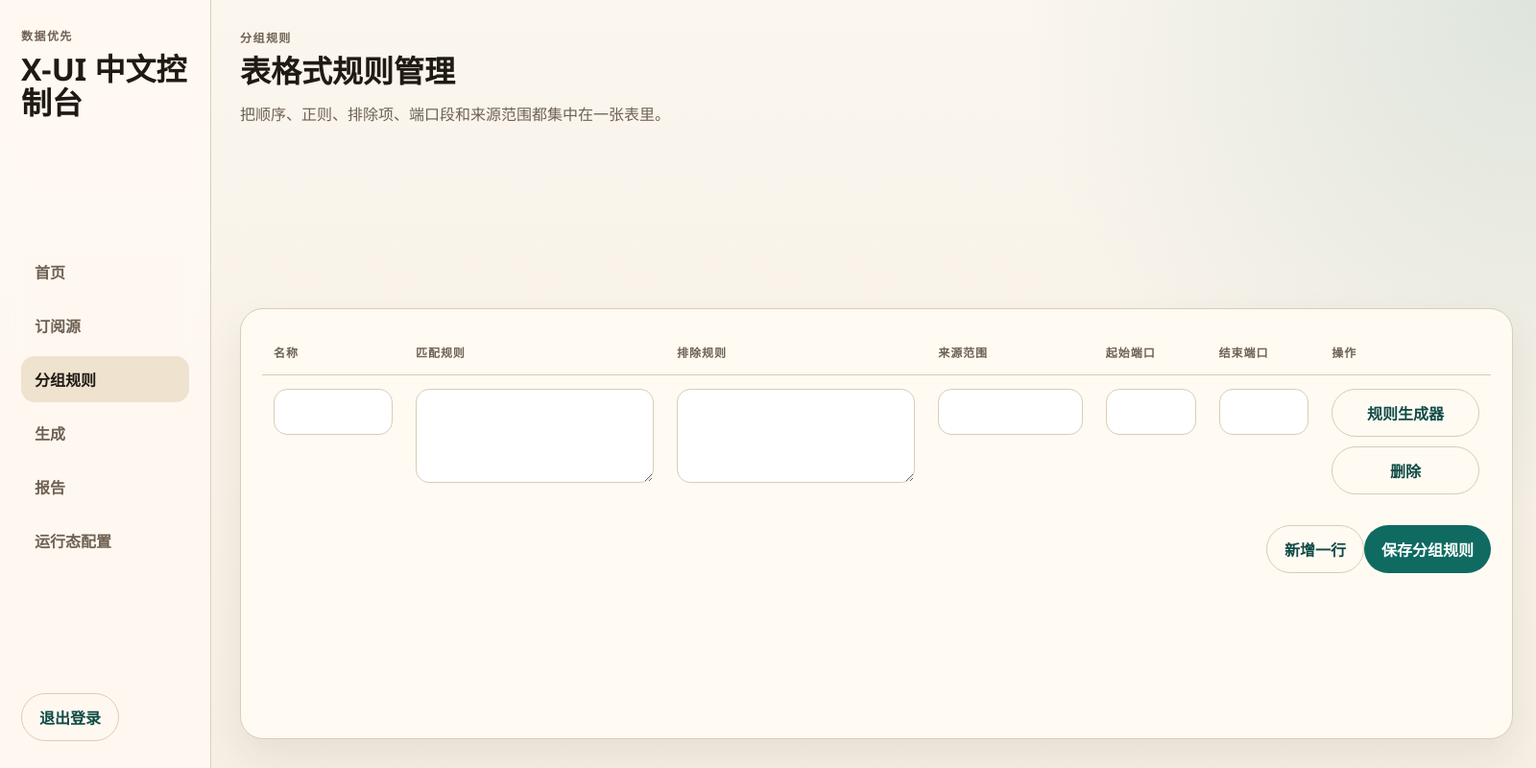
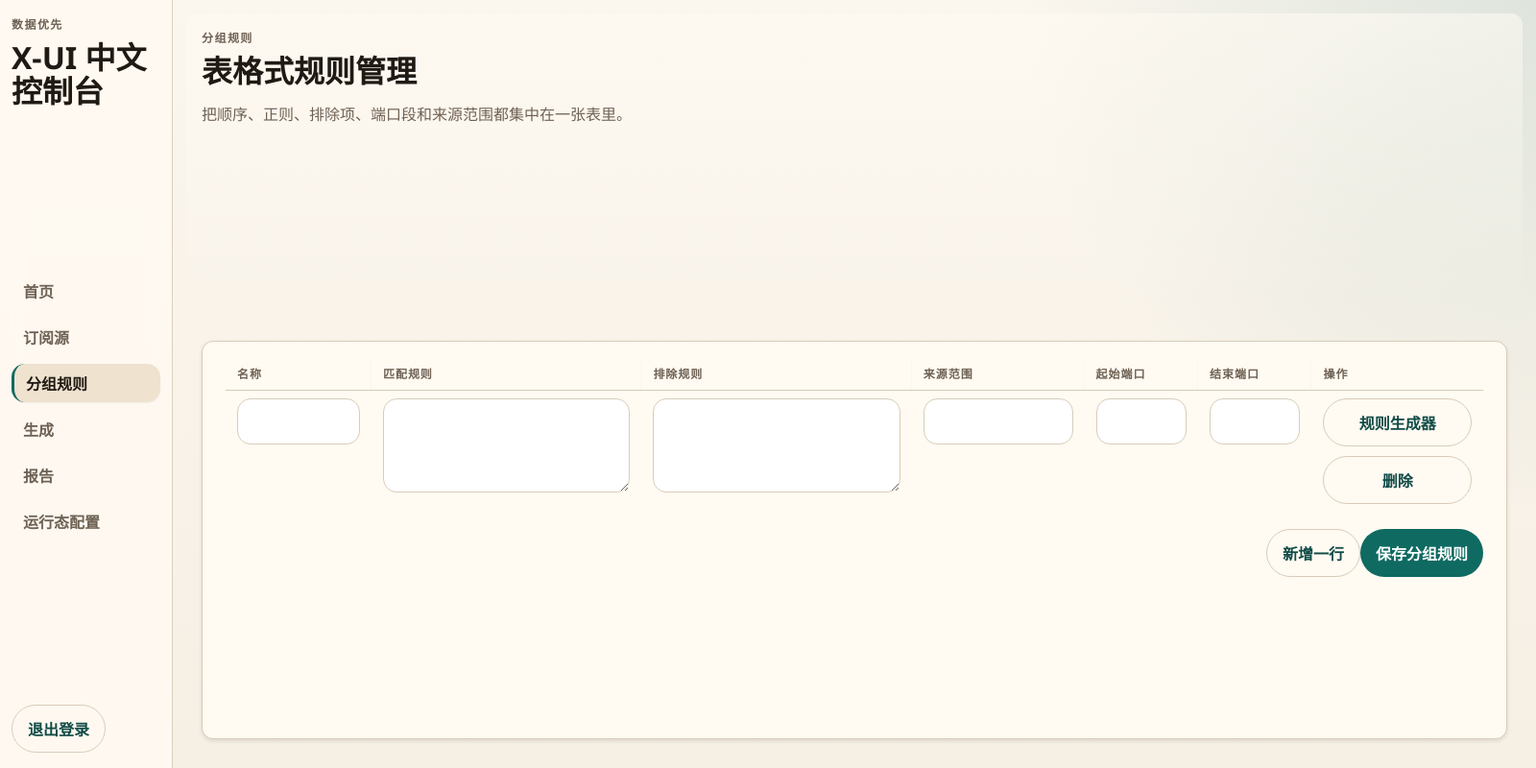
Before and after one commit to yinz628/xui_config, a Python web app: template xui_port_pool_generator_web/templates/groups.html in a window 1600 px wide. Shown: the whole page at 96% size. Run offline with Jinja, Linux system fonts and the light colour scheme; the template is opened without the code that fills it, so the values that code supplies are empty.

Commit message:
style(web): CSS设计系统重构 - 变量化spacing/shadow/transition/radius + 响应式优化 + 测试同步

```diff
--- a/xui_port_pool_generator_web/static/app.css
+++ b/xui_port_pool_generator_web/static/app.css
@@ -8,6 +9,28 @@
   --accent: #0f6a61;
   --accent-strong: #114c47;
   --danger: #9b3d2b;
+
+  /* Spacing scale */
+  --spacing-xs: 4px;
+  --spacing-sm: 8px;
+  --spacing-md: 12px;
+  --spacing-lg: 16px;
+  --spacing-xl: 24px;
+
+  /* Shadow system */
+  --shadow-sm: 0 1px 2px rgba(0, 0, 0, 0.05);
+  --shadow-md: 0 2px 4px rgba(0, 0, 0, 0.1);
+  --shadow-lg: 0 4px 8px rgba(0, 0, 0, 0.15);
+
+  /* Transition durations */
+  --transition-fast: 0.15s;
+  --transition-normal: 0.25s;
+  --transition-slow: 0.4s;
+
+  /* Border radius */
+  --radius-sm: 4px;
+  --radius-md: 8px;
+  --radius-lg: 12px;
 }
 
 * { box-sizing: border-box; }
@@ -50,8 +73,9 @@ a { color: inherit; text-decoration: none; }
 .summary-card {
   background: var(--surface);
   border: 1px solid var(--line);
-  border-radius: 24px;
-  box-shadow: 0 18px 40px rgba(50, 34, 16, 0.08);
+  border-radius: var(--radius-lg);
+  box-shadow: var(--shadow-md);
+  transition: box-shadow var(--transition-normal);
 }
 .login-card {
   width: min(460px, 100%);
@@ -101,22 +125,41 @@ select {
 button {
   border: 0;
   border-radius: 999px;
-  padding: 12px 18px;
+  padding: var(--spacing-md) var(--spacing-lg);
   font: inherit;
   font-weight: 700;
   background: var(--accent);
   color: #fff;
   cursor: pointer;
   white-space: nowrap;
+  transition: all var(--transition-fast);
+}
+button:hover {
+  box-shadow: var(--shadow-md);
+  transform: translateY(-1px);
+}
+button:focus {
+  outline: 2px solid var(--accent);
+  outline-offset: 2px;
 }
 button.secondary {
   background: transparent;
   color: var(--accent-strong);
   border: 1px solid var(--line);
+  transition: all var(--transition-fast);
+}
+button.secondary:hover {
+  background: var(--surface-strong);
+  border-color: var(--accent);
+  box-shadow: var(--shadow-sm);
 }
 .danger {
   color: var(--danger);
   border-color: rgba(155, 61, 43, 0.3);
+}
+.danger:hover {
+  background: rgba(155, 61, 43, 0.08);
+  border-color: var(--danger);
 }
 button:disabled {
   opacity: 0.55;
@@ -140,10 +183,10 @@ button:disabled {
 .app-shell {
   min-height: 100vh;
   display: grid;
-  grid-template-columns: 220px 1fr;
+  grid-template-columns: 180px 1fr;
 }
 .sidebar {
-  padding: 28px 22px;
+  padding: var(--spacing-lg) var(--spacing-md);
   border-right: 1px solid rgba(217, 204, 185, 0.9);
   background: rgba(255, 250, 242, 0.84);
   backdrop-filter: blur(12px);
@@ -161,14 +204,21 @@ button:disabled {
   gap: 8px;
 }
 .nav a {
-  padding: 12px 14px;
+  padding: var(--spacing-sm) var(--spacing-md);
   border-radius: 14px;
   color: var(--muted);
   font-weight: 600;
+  transition: background var(--transition-fast), color var(--transition-fast), box-shadow var(--transition-fast);
+}
+.nav a:hover {
+  background: rgba(15, 106, 97, 0.06);
+  color: var(--ink);
 }
 .nav a.active {
   background: var(--surface-strong);
   color: var(--ink);
+  border-left: 3px solid var(--accent);
+  box-shadow: var(--shadow-sm);
 }
 .content {
   padding: 30px;
@@ -181,6 +231,17 @@ button:disabled {
   justify-content: space-between;
   gap: 20px;
   align-items: flex-start;
+  padding: var(--spacing-lg);
+  margin: calc(var(--spacing-lg) * -1);
+  margin-bottom: var(--spacing-lg);
+  background: linear-gradient(180deg, rgba(255, 250, 242, 0.6) 0%, transparent 100%);
+  border-radius: var(--radius-lg);
+}
+.hero-title {
+  margin: 0 0 var(--spacing-md);
+  font-size: 28px;
+  line-height: 1.2;
+  font-weight: 700;
 }
 .hero h2,
 .login-card h1,
@@ -194,7 +255,10 @@ button:disabled {
   gap: 12px;
 }
 .panel {
-  padding: 22px;
+  padding: var(--spacing-lg) var(--spacing-xl);
+}
+.panel:hover {
+  box-shadow: var(--shadow-lg);
 }
 .panel h3 {
   margin-top: 0;
@@ -213,7 +277,7 @@ button:disabled {
 }
 .data-table th,
 .data-table td {
-  padding: 14px 12px;
+  padding: var(--spacing-sm) var(--spacing-md);
   border-top: 1px solid var(--line);
   text-align: left;
   vertical-align: top;
@@ -224,6 +288,14 @@ button:disabled {
   text-transform: uppercase;
   letter-spacing: 0.08em;
   font-size: 12px;
+  background: var(--surface);
+  box-shadow: var(--shadow-sm);
+}
+.data-table tbody tr:hover {
+  background: rgba(15, 106, 97, 0.04);
+}
+.data-table tbody tr:hover td {
+  border-top-color: rgba(15, 106, 97, 0.15);
 }
 .groups-table {
   table-layout: auto;
--- a/xui_port_pool_generator_web/templates/console_base.html
+++ b/xui_port_pool_generator_web/templates/console_base.html
@@ -23,7 +23,7 @@
     <header class="hero">
       <div>
         <p class="eyebrow">{{ page_eyebrow }}</p>
-        <h2>{{ page_heading }}</h2>
+        <h2 class="hero-title">{{ page_heading }}</h2>
         <p class="subtitle">{{ page_subtitle }}</p>
       </div>
       {% block hero_actions %}{% endblock %}
```
Also changed, not shown: other parts of xui_port_pool_generator_web/static/app.css (+31 -5 lines), tests/test_web_console_layout.py (+1 -1 lines), 1 other file.
